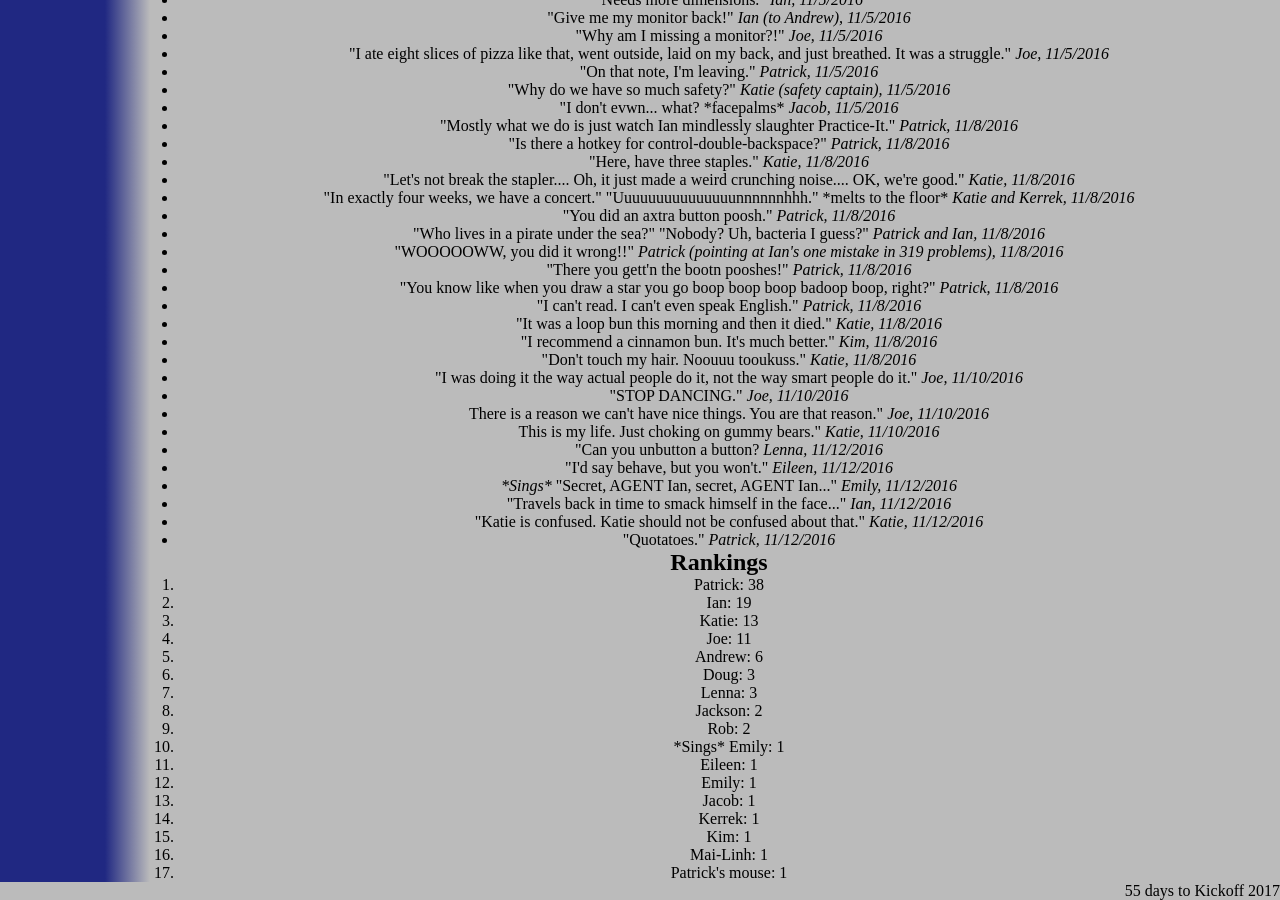
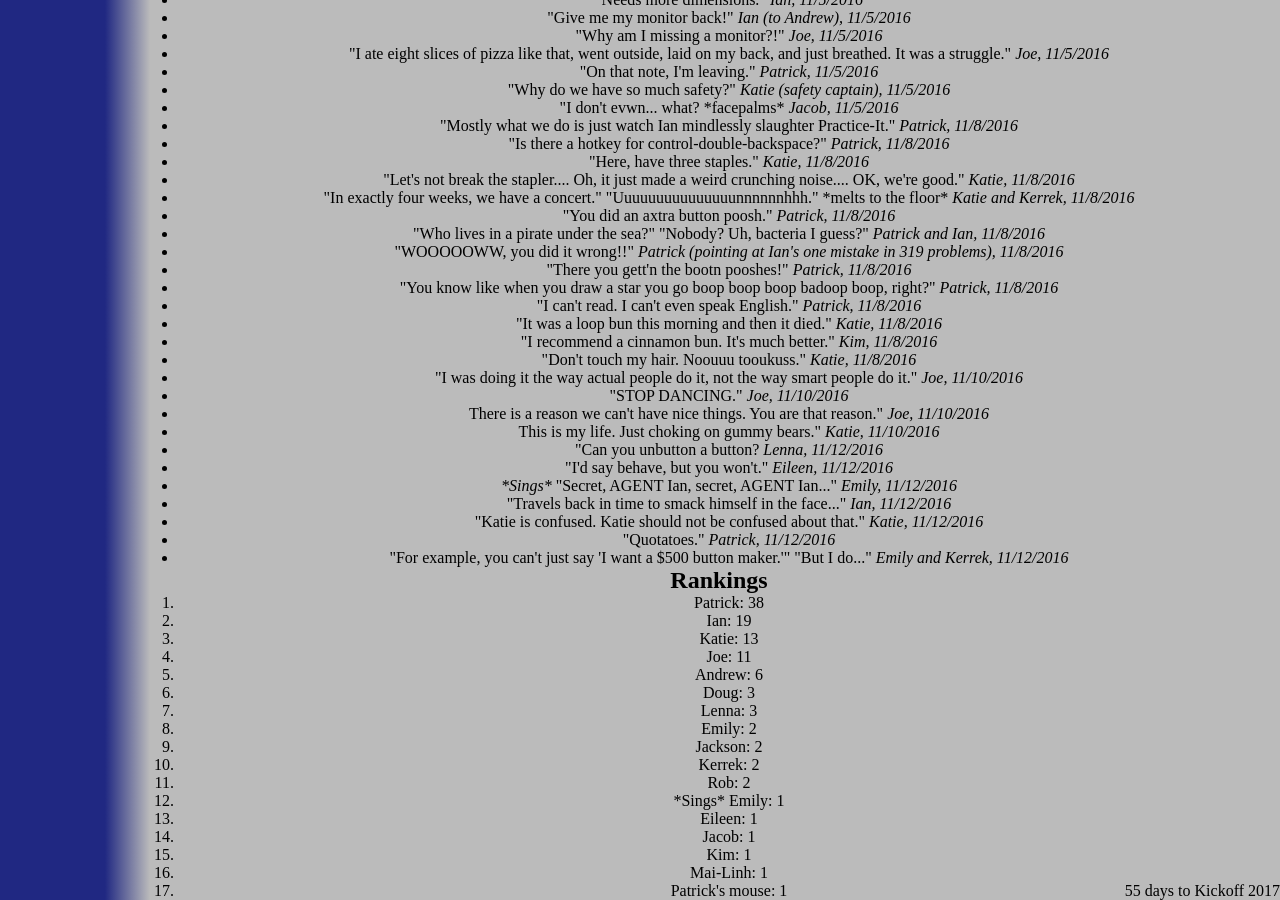
Before and after one commit to katiebugmoon/FRC4131.github.io, a Jekyll site: the page built from media/2017/quotes.html, in a window 1280 px wide and 900 px high, scrolled down 1141 px. Built offline with Jekyll 4.4.1, drawn with Linux system fonts in a browser that asks for light colours; nearby versions of some CDN libraries.

Commit message:
Update quotes.html

```diff
--- a/media/2017/quotes.html
+++ b/media/2017/quotes.html
@@ -90,6 +90,7 @@ title: Build Season 2017 Quotes
 	<li>"Travels back in time to smack himself in the face..." <i>Ian, 11/12/2016</i></li>
 	<li>"Katie is confused. Katie should not be confused about that." <i>Katie, 11/12/2016</i></li>
 	<li>"Quotatoes." <i>Patrick, 11/12/2016</i></li>
+	<li>"For example, you can't just say 'I want a $500 button maker.'" "But I do..." <i>Emily and Kerrek, 11/12/2016</i></li>
 </ul>
 <h2>Rankings</h2>
 <ol id='rankings'></ol>
```
